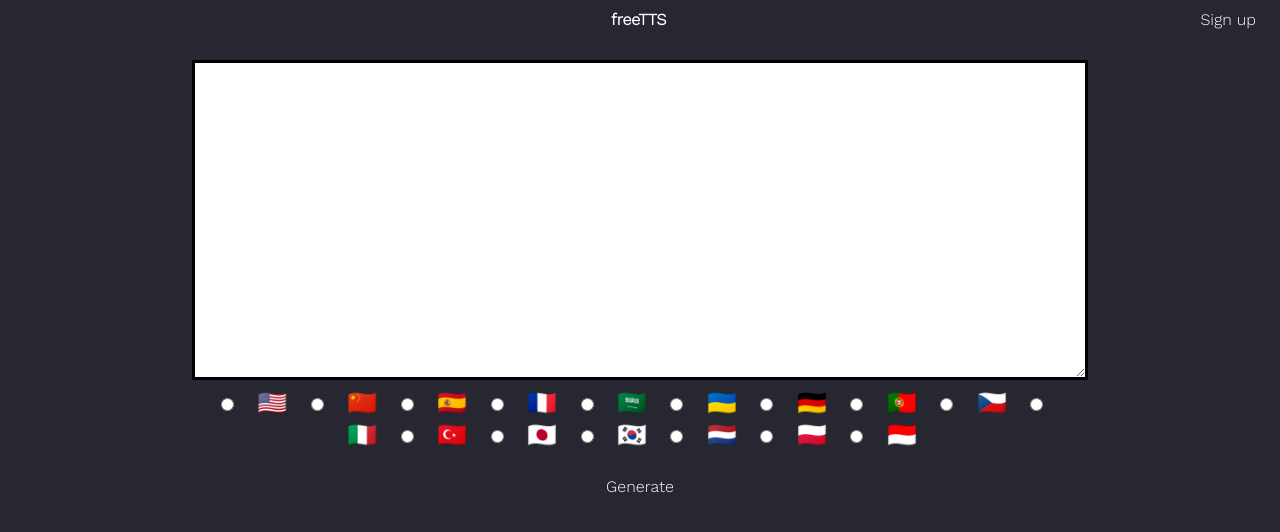
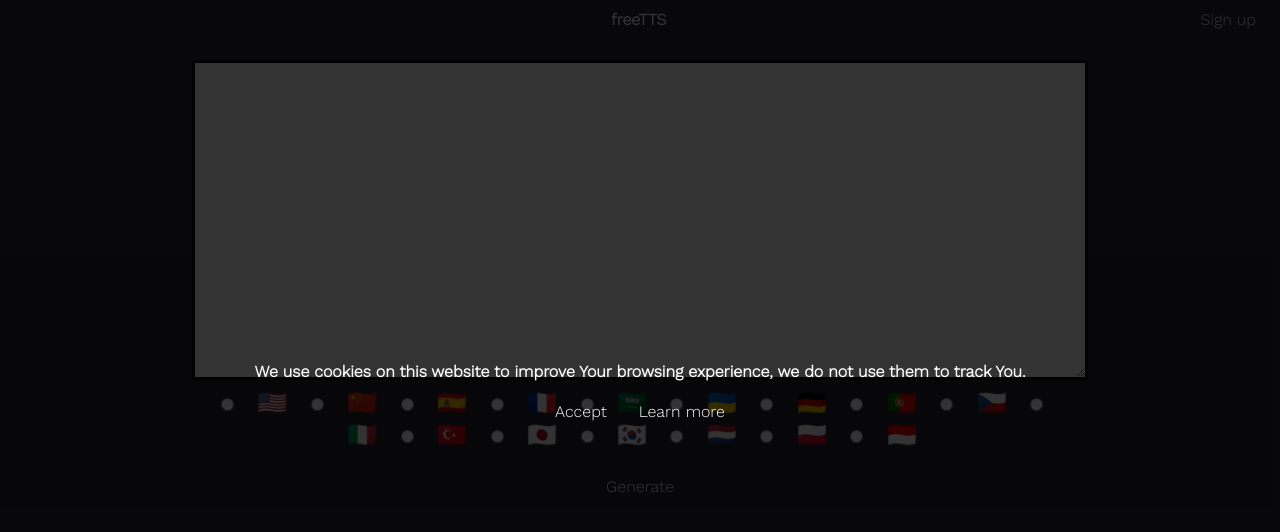
Before and after one commit to Mikk0git/freeTTS, a React (Vite) app in the folder frontend/: page / in a window 1280 px wide. Shown: the top 532 px of the page. Built offline with nearby package versions, Linux system fonts and the light colour scheme; no server answers.

Commit message:
cookies concent

```diff
--- a/frontend/src/App.jsx
+++ b/frontend/src/App.jsx
@@ -3,6 +3,7 @@ import { AppProfilePage } from "./components/AppProfilePage";
 import { AppLogin } from "./components/AppLogin";
 import { AppForm } from "./components/AppForm";
 import { Link, Route, Routes } from "react-router-dom";
+import { AppCookie } from "./components/AppCookie";
 
 function App() {
   return (
@@ -31,6 +32,7 @@ function App() {
         />
         <Route path="/profile" element={<AppProfilePage />} />
       </Routes>
+      <AppCookie />
     </div>
   );
 }
--- a/frontend/src/components/AppCookie.jsx
+++ b/frontend/src/components/AppCookie.jsx
@@ -1,32 +1,32 @@
 import React, { useState } from "react";
 
 export function AppCookie({}) {
-  const showCookie = () => {
-    const userIDvalue = document.cookie.indexOf("userID");
-    if (userIDvalue !== -1) {
-      console.log("ID: " + userIDvalue);
-      return null;
-    } else {
-      console.log("ldoas");
-      return (
-        <div className="App-cookie">
-          <button
-            onClick={addCookie}
-            className="cookieBtn border-2 p-1 border-slate-600 border-solid rounded-sm"
-          >
-            Cookie
-          </button>
-        </div>
-      );
-    }
+  const [cookieConcentState, setCookieConcentState] = useState(false);
+
+  const giveConcent = (event) => {
+    event.preventDefault();
+    localStorage.setItem("cookieConcent", true);
+    setCookieConcentState(true);
   };
 
-  const addCookie = () => {
-    document.cookie =
-      "userID=1; SameSite=None; Secure; expires=" +
-      new Date(Date.now() + 86400000).toUTCString() +
-      "; path=/";
-    showCookie();
-  };
-  return showCookie();
+  if (!localStorage.getItem("cookieConcent") && !cookieConcentState) {
+    return (
+      <div className="AppCookie fixed inset-0 z-50 bg-[rgba(0,0,0,0.8)] flex flex-col justify-center items-center text-center">
+        <p className="font-bold mr-6 ml-6">
+          We use cookies on this website to improve Your browsing experience, we
+          do not use them to track You.
+        </p>
+        <div className="flex flex-row">
+          <form onSubmit={giveConcent}>
+            {" "}
+            <button className="m-4" type="submit">
+              Accept
+            </button>
+          </form>
+          <button className="m-4">Learn more</button>
+          {/* Dodać link do learnMore */}
+        </div>
+      </div>
+    );
+  }
 }
--- a/frontend/src/components/AppProfile.jsx
+++ b/frontend/src/components/AppProfile.jsx
@@ -6,7 +6,7 @@ import { AppLogout } from "./AppLogout";
 
 export function AppProfile() {
   const [isLoggedIn, setIsLoggedIn] = useState(false);
-  const [hideSignUp, sethideSignUp] = useState(false);
+  const [hideSignUp, setHideSignUp] = useState(false);
   const [userName, setUserName] = useState(null);
 
   async function verifyLogin(event) {
@@ -40,9 +40,9 @@ export function AppProfile() {
 
   const verifyUrl = () => {
     if (window.location.pathname === "/login") {
-      sethideSignUp(true);
+      setHideSignUp(true);
     } else {
-      sethideSignUp(false);
+      setHideSignUp(false);
     }
   };
 
```
